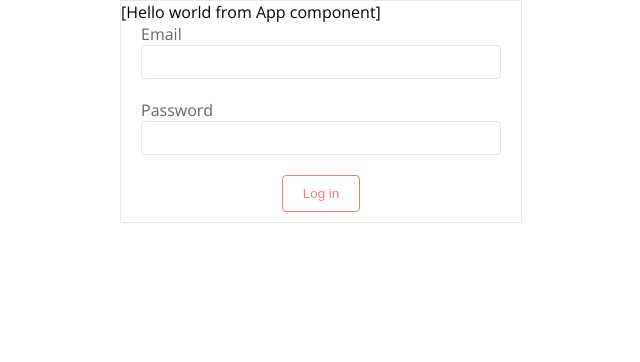
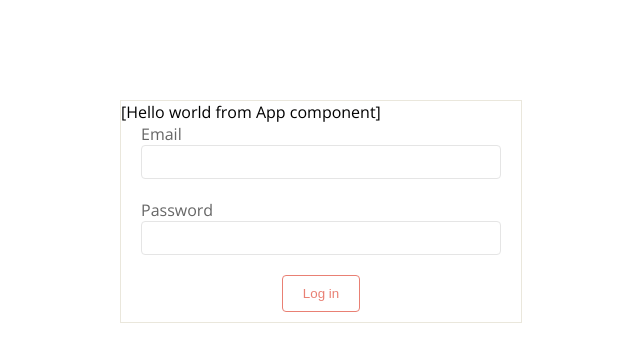
Before and after one commit to Mikey-Esteban/facebook-clone-app-frontend, a React (Create React App) app: page / in a window 1280 px wide. Shown: the top 362 px of the page, without its empty margins (319-959 px from the left). Built offline with nearby package versions, Linux system fonts and the light colour scheme.

Commit message:
created Home, Dashboard component, App component only handles routing

```diff
--- a/src/App.css
+++ b/src/App.css
@@ -9,4 +9,6 @@
 
 body {
   font-family: 'Open Sans', sans-serif;
+
+  height: 100vh;
 }
--- a/src/App.js
+++ b/src/App.js
@@ -1,114 +1,16 @@
-import React, { useState } from 'react'
-import styled from 'styled-components'
+import React from 'react'
 import './App.css'
-
-const Wrapper = styled.div`
-  margin: 0 auto;
-  width: 400px;
-
-  border: 1px solid #eae7dc; /* light-gray */
-`
-
-const Field = styled.div`
-  margin-bottom: 20px;
-  color: #666666; /* medium gray */
-  font-weight: 300;
-
-  label, input {
-    margin-left: 5%;
-    width: 87%;
-  }
-
-  input {
-    border: 1px solid #e5e5e5;
-    border-radius: 4px;
-    padding: 5px 0 5px 10px;
-
-    color: #666666; /* medium gray */
-    font-size: 16px;
-    font-family: 'Open Sans', sans-serif;
-    font-weight: 400;
-  }
-
-  input:focus {
-    outline: none;
-  }
-`
-
-const ButtonWrapper = styled.div`
-  display: flex;
-  justify-content: center;
-  margin: 10px auto;
-`
-
-const Button = styled.button`
-  padding: 10px 20px;
-
-  background: #fff;
-  border: 1px solid #e98074; /* salmon */
-  border-radius: 4px;
-  color: #e98074; /* salmon */
-  cursor: pointer;
-  transition: all ease-in-out 150ms;
-
-  &:hover {
-    background: #e98074; /* salmon */
-    color: #fff
-  }
-`
+import { Route, Switch } from 'react-router-dom'
+import Home from './components/Home'
+import Dashboard from './components/Dashboard'
 
 const App = () => {
 
-  const [ user, setUser ] = useState({})
-
-  const handleSubmit = e => {
-    e.preventDefault()
-
-    fetch('http://localhost:3000/login', {
-        method: 'post',
-        headers: {
-          'Content-Type': 'application/json'
-        },
-        body: JSON.stringify({ "user": user })
-    })
-      .then(res => {
-        if(res.ok) {
-          console.log(res.headers.get('Authorization'))
-          localStorage.setItem('token', res.headers.get('Authorization'))
-          return res.json()
-        } else {
-          return res.text().then(text => Promise.reject(text));
-        }
-      })
-      .then(json => console.dir(json))
-      .catch(err => console.error(err))
-  }
-
-  const handleChange = (e) => {
-    setUser({...user, [e.target.name]:e.target.value})
-    console.log(user);
-  }
-
   return (
-    <Wrapper>
-      <div>[Hello world from App component]</div>
-      <form onSubmit={handleSubmit}>
-
-        <Field>
-          <label htmlFor="email">Email</label>
-          <input type="text" name="email" onChange={handleChange} />
-        </Field>
-
-        <Field>
-          <label htmlFor="password">Password</label>
-          <input type="text" name="password" onChange={handleChange} />
-        </Field>
-
-        <ButtonWrapper>
-          <Button onClick={handleSubmit}>Log in</Button>
-        </ButtonWrapper>
-      </form>
-    </Wrapper>
+    <Switch>
+      <Route exact path="/" component={Home} />
+      <Route exact path="/dashboard" component={Dashboard} />
+    </Switch>
   )
 }
 
--- /dev/null
+++ b/src/components/Dashboard.js
@@ -0,0 +1,23 @@
+import React, { Fragment } from 'react'
+import styled from 'styled-components'
+
+const StatusWrapper = styled.div`
+  position: absolute;
+  top: 0;
+  padding-left: 20px;
+  font-weight: 600;
+  color: #0088cc; /* blue */
+`
+
+const Dashboard = (props) => {
+  console.log(props)
+
+  return (
+    <Fragment>
+      <StatusWrapper>{props.location.state.statusMessage.text}</StatusWrapper>
+      <div>[This is my Dashboard component]</div>
+    </Fragment>
+  )
+}
+
+export default Dashboard
--- /dev/null
+++ b/src/components/Home.js
@@ -0,0 +1,92 @@
+import React, { useState, Fragment } from 'react'
+import styled from 'styled-components'
+import { Redirect } from 'react-router'
+import Login from './Login'
+
+const Wrapper = styled.div`
+  margin: 0 auto;
+  margin-top: 100px;
+  width: 400px;
+
+  border: 1px solid #eae7dc; /* light-gray */
+`
+
+const StatusWrapper = styled.div`
+  position: absolute;
+  top: 0;
+  padding-left: 20px;
+  font-weight: 600;
+  color: #d0102b; /* red */
+`
+
+const Home = () => {
+
+  const [ user, setUser ] = useState({})
+  const [ currentUser, setCurrentUser ] = useState({})
+  const [ statusMessage, setStatusMessage ] = useState({})
+  const [ redirect, setRedirect ] = useState(false)
+
+  const handleSubmit = e => {
+    e.preventDefault()
+
+    fetch('http://localhost:3000/login', {
+        method: 'post',
+        headers: {
+          'Content-Type': 'application/json'
+        },
+        body: JSON.stringify({ "user": user })
+    })
+      .then(res => {
+        if(res.ok) {
+          console.log(res.headers.get('Authorization'))
+          localStorage.setItem('token', res.headers.get('Authorization'))
+          return res.json()
+        } else {
+          return res.text().then(text => {
+            setStatusMessage({'text': text, 'code': 400})
+            Promise.reject(text)
+          });
+        }
+      })
+      .then(json => {
+        console.dir(json)
+        setCurrentUser(json.data)
+        setStatusMessage({'text': json.status.message, 'code': 200})
+        setRedirect(true)
+      })
+      .catch(err => console.error(err))
+  }
+
+  const handleChange = (e) => {
+    setUser({...user, [e.target.name]:e.target.value})
+  }
+
+  if (redirect) {
+    console.log('in redirect clause');
+    return (
+      <Redirect to=
+        {{
+          pathname: '/dashboard',
+          state: {
+            user: currentUser,
+            statusMessage: statusMessage
+          }
+        }}
+      />
+    )
+  }
+
+  return (
+    <Fragment>
+      { statusMessage &&
+        <StatusWrapper>{statusMessage.text}</StatusWrapper>
+      }
+      <Wrapper>
+        <div>[Hello world from App component]</div>
+        <Login handleChange={handleChange} handleSubmit={handleSubmit} />
+      </Wrapper>
+    </Fragment>
+  )
+}
+
+export default Home
--- /dev/null
+++ b/src/components/Login.js
@@ -0,0 +1,33 @@
+import React from 'react'
+import styled from 'styled-components'
+import Button from './UI/Button'
+import Field from './UI/FormField'
+
+const ButtonWrapper = styled.div`
+  display: flex;
+  justify-content: center;
+  margin: 10px auto;
+`
+
+const Login = (props) => {
+  return (
+    <form onSubmit={props.handleSubmit}>
+
+      <Field>
+        <label htmlFor="email">Email</label>
+        <input type="text" name="email" onChange={props.handleChange} />
+      </Field>
+
+      <Field>
+        <label htmlFor="password">Password</label>
+        <input type="text" name="password" onChange={props.handleChange} />
+      </Field>
+
+      <ButtonWrapper>
+        <Button onClick={props.handleSubmit}>Log in</Button>
+      </ButtonWrapper>
+    </form>
+  )
+}
+
+export default Login
--- /dev/null
+++ b/src/components/UI/Button.js
@@ -0,0 +1,24 @@
+import styled from 'styled-components'
+
+const Button = styled.button`
+  padding: 10px 20px;
+
+  background: #fff;
+  border: 1px solid #e98074; /* salmon */
+  border-radius: 4px;
+  color: #e98074; /* salmon */
+  cursor: pointer;
+  outlie: none;
+  transition: all ease-in-out 150ms;
+
+  &:hover {
+    background: #e98074; /* salmon */
+    color: #fff
+  }
+
+  &:focus {
+    outline: none;
+  }
+`
+
+export default Button
--- /dev/null
+++ b/src/components/UI/FormField.js
@@ -0,0 +1,28 @@
+import styled from 'styled-components'
+
+const Field = styled.div`
+  margin-bottom: 20px;
+  color: #666666; /* medium gray */
+  font-weight: 300;
+
+  label, input {
+    margin-left: 5%;
+    width: 87%;
+  }
+
+  input {
+    border: 1px solid #e5e5e5;
+    border-radius: 4px;
+    padding: 5px 0 5px 10px;
+
+    color: #666666; /* medium gray */
+    font-size: 16px;
+    font-family: 'Open Sans', sans-serif;
+    font-weight: 400;
+  }
+
+  input:focus {
+    outline: none;
+  }
+`
+export default Field
--- a/src/index.js
+++ b/src/index.js
@@ -1,13 +1,14 @@
 import React from 'react';
 import ReactDOM from 'react-dom';
+import { BrowserRouter as Router, Route } from 'react-router-dom'
 import './index.css';
 import App from './App';
 import reportWebVitals from './reportWebVitals';
 
 ReactDOM.render(
-  <React.StrictMode>
-    <App />
-  </React.StrictMode>,
+  <Router>
+    <Route path="/" component={App} />
+  </Router>,
   document.getElementById('root')
 );
 
```
